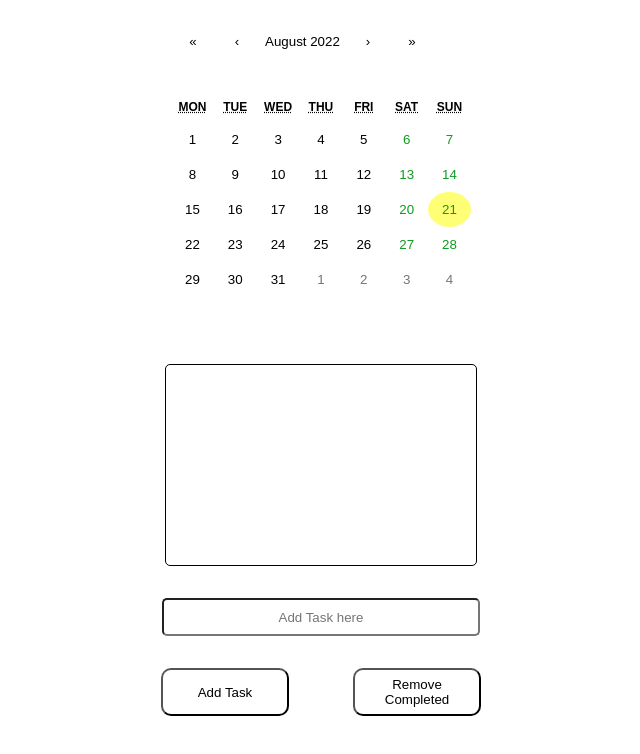
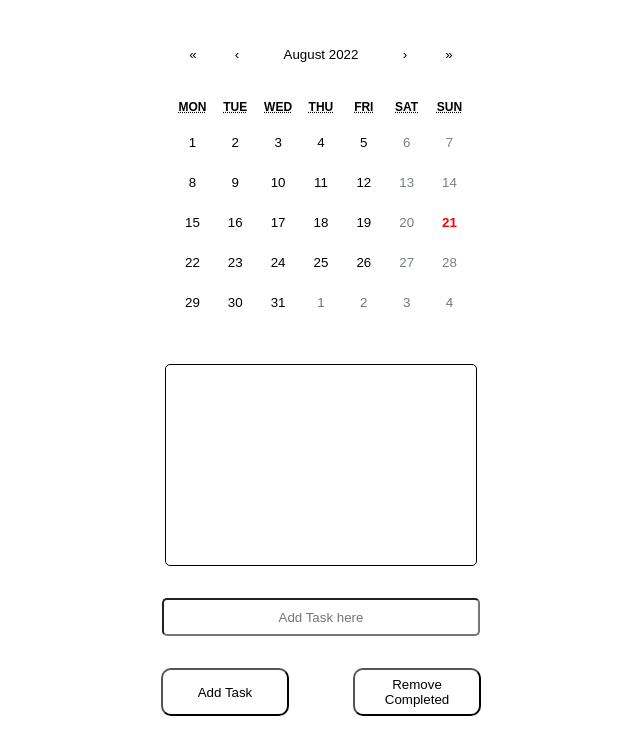
Before and after one commit to heliumcxxi/myNote, a React (Create React App) app: page / in a window 1280 px wide. Shown: the top 754 px of the page, without its empty margins (319-959 px from the left). Built offline with nearby package versions, Linux system fonts and the light colour scheme.

Commit message:
fixed button bouncing issue

```diff
--- a/src/components/CusCalendar/Calendar.css
+++ b/src/components/CusCalendar/Calendar.css
@@ -1,23 +1,21 @@
 .react-calendar {
-    /* padding-top: 50px; */
     width: 350px;
     max-width: 100%;
     background: white;
-    /* border: 1px solid #a0a096; */
     font-family: Arial, Helvetica, sans-serif;
-    line-height: 1.125em;
+    line-height: 1.125rem;
   }
   .react-calendar--doubleView {
     width: 700px;
   }
-  .react-calendar--doubleView .react-calendar__viewContainer {
+  /* .react-calendar--doubleView .react-calendar__viewContainer {
     display: flex;
     margin: -0.5em;
   }
   .react-calendar--doubleView .react-calendar__viewContainer > * {
     width: 50%;
     margin: 0.5em;
-  }
+  } */
   .react-calendar,
   .react-calendar *,
   .react-calendar *:before,
@@ -27,19 +25,21 @@
     box-sizing: border-box;
   }
   .react-calendar button {
-    margin: 0;
+    height: 2.5rem;
+    margin: auto;
     border: 0;
     outline: none;
   }
   .react-calendar button:enabled:hover {
     cursor: pointer;
-    border-radius: 50%;
   }
   .react-calendar__navigation {
     height: 44px;
     margin-bottom: 1em;
+    display: flex;
   }
   .react-calendar__navigation button {
+    height: 2.5rem;
     min-width: 44px;
     background: none;
   }
@@ -70,7 +70,7 @@
     padding: calc(0.75em / 0.75) calc(0.5em / 0.75);
   }
   .react-calendar__month-view__days__day--weekend {
-    color: #0d9b20;
+    color: #7a817b;
   }
   .react-calendar__month-view__days__day--neighboringMonth {
     color: #757575;
@@ -78,7 +78,7 @@
   .react-calendar__year-view .react-calendar__tile,
   .react-calendar__decade-view .react-calendar__tile,
   .react-calendar__century-view .react-calendar__tile {
-    padding: 2em 0.5em;
+     height: 4rem;
   }
   .react-calendar__tile {
     max-width: 100%;
@@ -91,36 +91,40 @@
   }
   .react-calendar__tile:enabled:hover,
   .react-calendar__tile:enabled:focus {
-    background-color: #e6e6e6;
+    border: 1px solid;
   }
   .react-calendar__tile--now {
-    background: #ffff76;
-    border-radius: 50%;
+    color: red;
+    font-weight: 700;
   }
+
   .react-calendar__tile--now:enabled:hover,
   .react-calendar__tile--now:enabled:focus {
-    background: #ffffa9;
+    border-color: black;
   }
   .react-calendar__tile--hasActive {
-    background: #76baff;
+    color: white;
+    background: black;
+    border-radius: 50%;
   }
   .react-calendar__tile--hasActive:enabled:hover,
   .react-calendar__tile--hasActive:enabled:focus {
-    background: #a9d4ff;
+    background: #f0f0f0;
+    color: black;
   }
   .react-calendar__tile--active {
-    background: #006edc;
-    color: white;
-    border-radius: 50%;
+    /* border: 1px solid red; */
+
   }
   .react-calendar__tile--active:enabled:hover,
   .react-calendar__tile--active:enabled:focus {
-    background: #1087ff;
+    /* background: #1087ff; */
   }
   .react-calendar--selectRange .react-calendar__tile--hover {
     background-color: #e6e6e6;
   }
 
+/*
   .highlight1 {
     background: #f08080;
     border-radius: 50%;
@@ -177,3 +181,4 @@
     background: #ff7f50;
     border-radius: 50%;
   }
+   */
```
